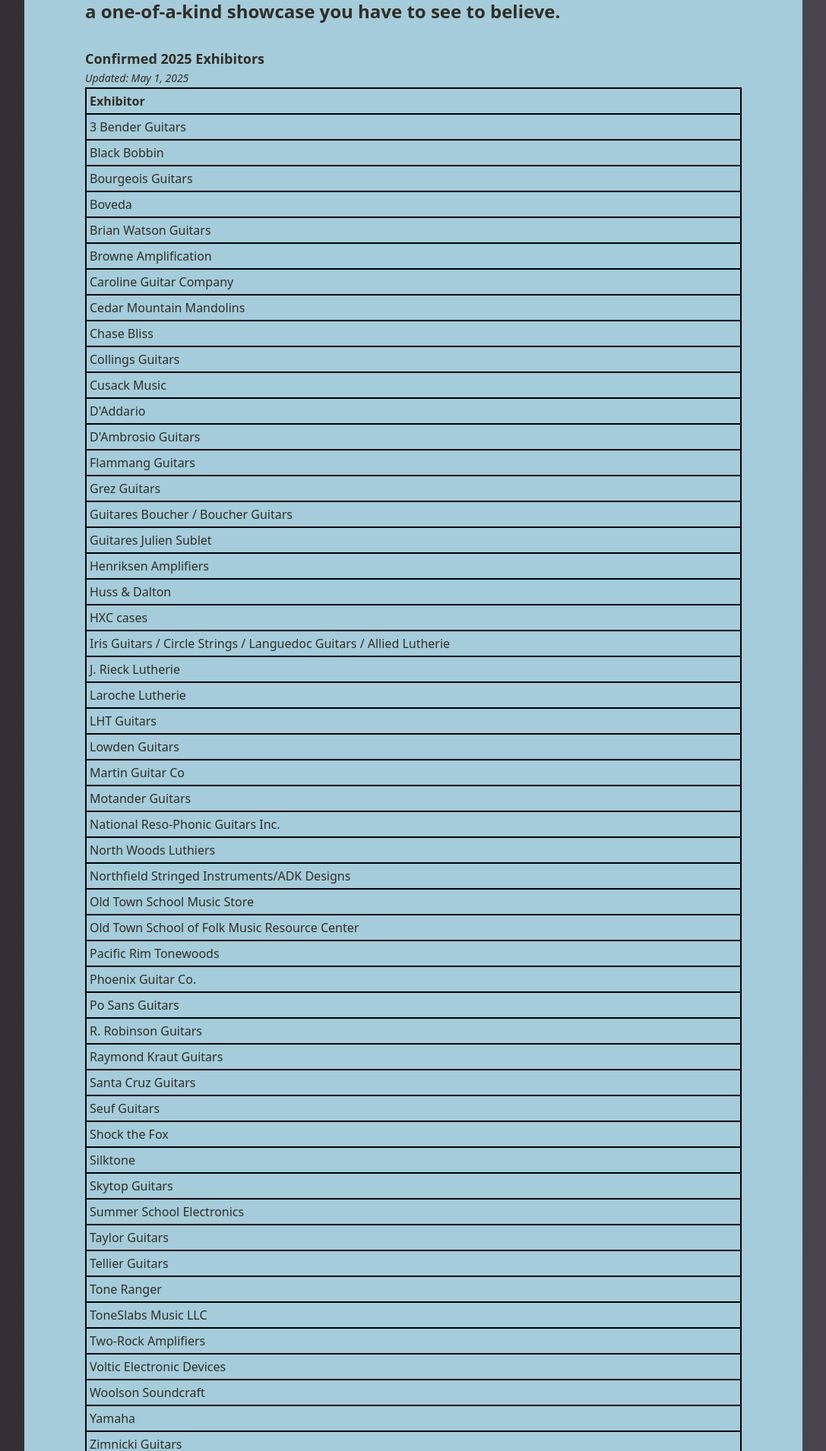
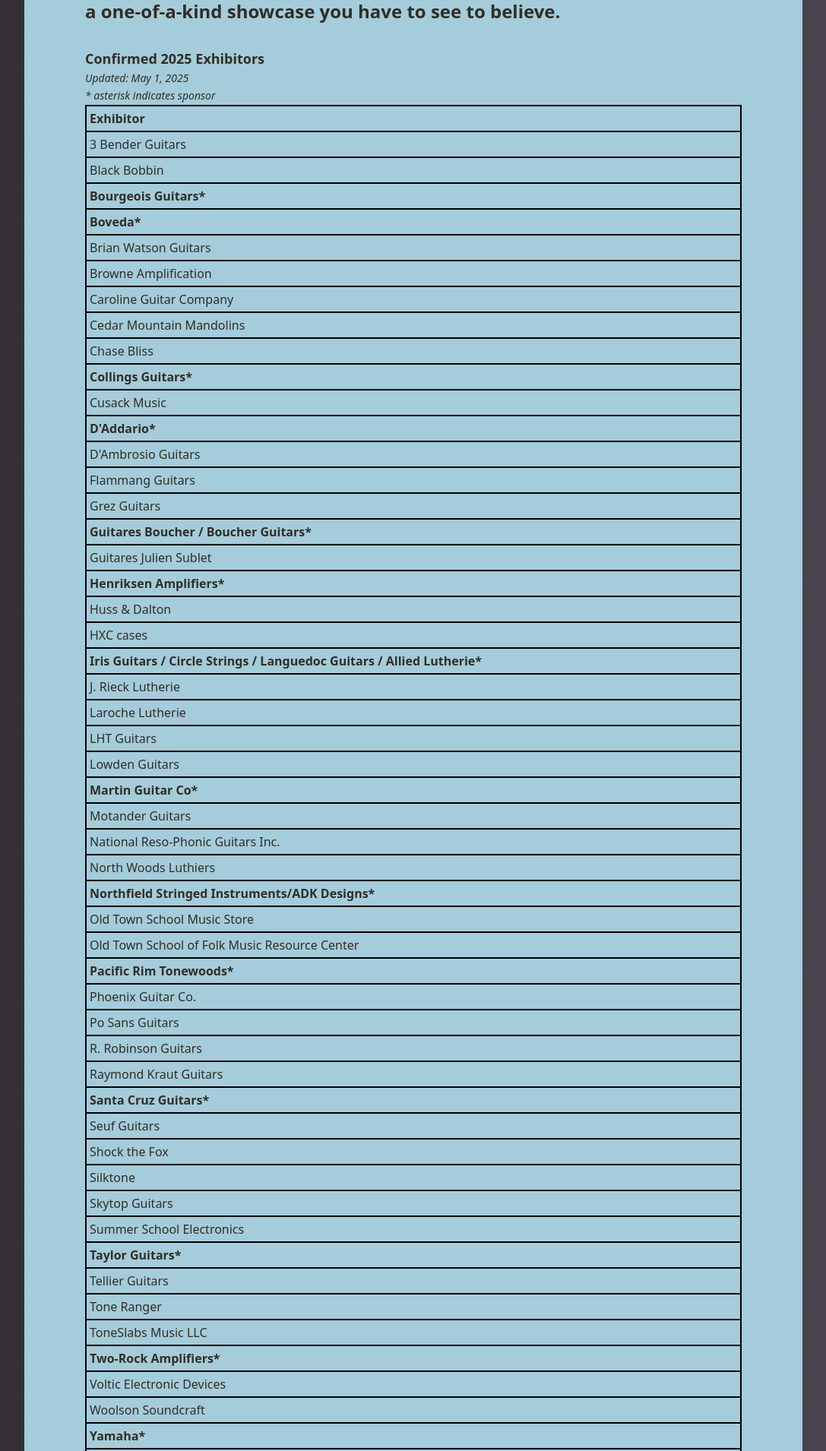
Before and after one commit to oldtownschool/fretboard-summit, a Next.js app: page /luthiers in a window 1280 px wide. Shown: the part 590-2500 px from the top of the page at 76% size, without its empty margins (96-1183 px from the left). Built offline with nearby package versions, Linux system fonts and the light colour scheme.

Commit message:
added asterisks to denote sponsors on luthier list

```diff
--- a/app/luthiers/page.js
+++ b/app/luthiers/page.js
@@ -49,6 +49,7 @@ export default function Luthiers() {
 
           <h3 className="font-bold text-lg leading-relaxed mt-8">Confirmed 2025 Exhibitors</h3>
           <p className="italic text-sm leading-relaxed">Updated: May 1, 2025</p>
+          <p className="italic text-sm leading-relaxed">* asterisk indicates sponsor</p>
 
 
           <table class="table-auto">
@@ -72,12 +73,12 @@ export default function Luthiers() {
                 <td>E330</td> */}
               </tr>
               <tr>
-                <td><Link href="https://bourgeoisguitars.com/">Bourgeois Guitars</Link></td>
+                <td class="font-bold"><Link href="https://bourgeoisguitars.com/">Bourgeois Guitars*</Link></td>
                 {/* <td>acoustics</td>
                 <td>E124</td> */}
               </tr>
               <tr>
-                <td><Link href="https://bovedainc.com/">Boveda</Link></td>
+                <td class="font-bold"><Link href="https://bovedainc.com/">Boveda*</Link></td>
                 {/* <td>acoustics</td>
                 <td>E124</td> */}
               </tr>
@@ -108,7 +109,7 @@ export default function Luthiers() {
                 <td>E324</td> */}
               </tr>
               <tr>
-                <td><Link href="https://www.collingsguitars.com/">Collings Guitars</Link></td>
+                <td class="font-bold"><Link href="https://www.collingsguitars.com/">Collings Guitars*</Link></td>
                 {/* <td>acoustic, electric, archtops, mandolins</td>
                 <td>E221</td> */}
               </tr>
@@ -118,7 +119,7 @@ export default function Luthiers() {
                 <td>E328</td> */}
               </tr>
               <tr>
-                <td><Link href="https://www.daddario.com/">D&apos;Addario</Link></td>
+                <td class="font-bold"><Link href="https://www.daddario.com/">D&apos;Addario*</Link></td>
                 {/* <td>strings</td>
                 <td></td> */}
               </tr>
@@ -140,7 +141,7 @@ export default function Luthiers() {
                 <td>E330</td> */}
               </tr>
               <tr>
-                <td><Link href="https://boucherguitars.com/">Guitares Boucher / Boucher Guitars</Link></td>
+                <td class="font-bold"><Link href="https://boucherguitars.com/">Guitares Boucher / Boucher Guitars*</Link></td>
                 {/* <td>acoustics</td>
                 <td>210</td> */}
               </tr>
@@ -150,7 +151,7 @@ export default function Luthiers() {
                 <td>102</td> */}
               </tr>
               <tr>
-                <td><Link href="https://www.henriksenamplifiers.com/">Henriksen Amplifiers</Link></td>
+                <td class="font-bold"><Link href="https://www.henriksenamplifiers.com/">Henriksen Amplifiers*</Link></td>
                 {/* <td>amplifiers</td>
                 <td>E320</td> */}
               </tr>
@@ -165,7 +166,7 @@ export default function Luthiers() {
                 <td>102</td> */}
               </tr>
               <tr>
-                <td><Link href="https://www.irisguitarcompany.com/">Iris Guitars / Circle Strings / Languedoc Guitars / Allied Lutherie</Link></td>
+                <td class="font-bold"><Link href="https://www.irisguitarcompany.com/">Iris Guitars / Circle Strings / Languedoc Guitars / Allied Lutherie*</Link></td>
                 {/* <td>acoustics</td>
                 <td>E126</td> */}
               </tr>
@@ -191,7 +192,7 @@ export default function Luthiers() {
                 <td>E330</td> */}
               </tr>
               <tr>
-                <td><Link href="https://www.martinguitar.com/">Martin Guitar Co</Link></td>
+                <td class="font-bold"><Link href="https://www.martinguitar.com/">Martin Guitar Co*</Link></td>
                 {/* <td>acoustic</td>
                 <td>E220</td> */}
               </tr>
@@ -211,7 +212,7 @@ export default function Luthiers() {
                 <td>Harris Gallery</td> */}
               </tr>
               <tr>
-                <td><Link href="https://www.northfieldinstruments.com/">Northfield Stringed Instruments/ADK Designs</Link></td>
+                <td class="font-bold"><Link href="https://www.northfieldinstruments.com/">Northfield Stringed Instruments/ADK Designs*</Link></td>
                 {/* <td>mandolins</td>
                 <td>212</td> */}
               </tr>
@@ -227,7 +228,7 @@ export default function Luthiers() {
                 <td>West - Basement</td> */}
               </tr>
               <tr>
-                <td><Link href="https://pacificrimtonewoods.com/">Pacific Rim Tonewoods</Link></td>
+                <td class="font-bold"><Link href="https://pacificrimtonewoods.com/">Pacific Rim Tonewoods*</Link></td>
                 {/* <td>tonewoods</td>
                 <td>E326</td> */}
               </tr>
@@ -252,7 +253,7 @@ export default function Luthiers() {
                 <td>E328</td> */}
               </tr>
               <tr>
-                <td><Link href="https://santacruzguitar.com/">Santa Cruz Guitars</Link></td>
+                <td class="font-bold"><Link href="https://santacruzguitar.com/">Santa Cruz Guitars*</Link></td>
                 {/* <td>acoustics</td>
                 <td>E123</td> */}
               </tr>
@@ -282,7 +283,7 @@ export default function Luthiers() {
                 <td>E324</td> */}
               </tr>
               <tr>
-                <td><Link href="https://www.taylorguitars.com/">Taylor Guitars</Link></td>
+                <td class="font-bold"><Link href="https://www.taylorguitars.com/">Taylor Guitars*</Link></td>
                 {/* <td>acoustics</td>
                 <td>101</td> */}
               </tr>
@@ -302,7 +303,7 @@ export default function Luthiers() {
                 <td>Harris Gallery</td> */}
               </tr>
               <tr>
-                <td><Link href="https://www.two-rock.com/">Two-Rock Amplifiers</Link></td>
+                <td class="font-bold"><Link href="https://www.two-rock.com/">Two-Rock Amplifiers*</Link></td>
                 {/* <td>amplifiers</td>
                 <td>E221</td> */}
               </tr>
@@ -318,7 +319,7 @@ export default function Luthiers() {
                 <td>E328</td> */}
               </tr>
               <tr>
-                <td><Link href="https://usa.yamaha.com/products/musical_instruments/guitars_basses/index.html">Yamaha</Link></td>
+                <td class="font-bold"><Link href="https://usa.yamaha.com/products/musical_instruments/guitars_basses/index.html">Yamaha*</Link></td>
                 {/* <td>electric guitars</td>
                 <td>E322</td> */}
               </tr>
```
